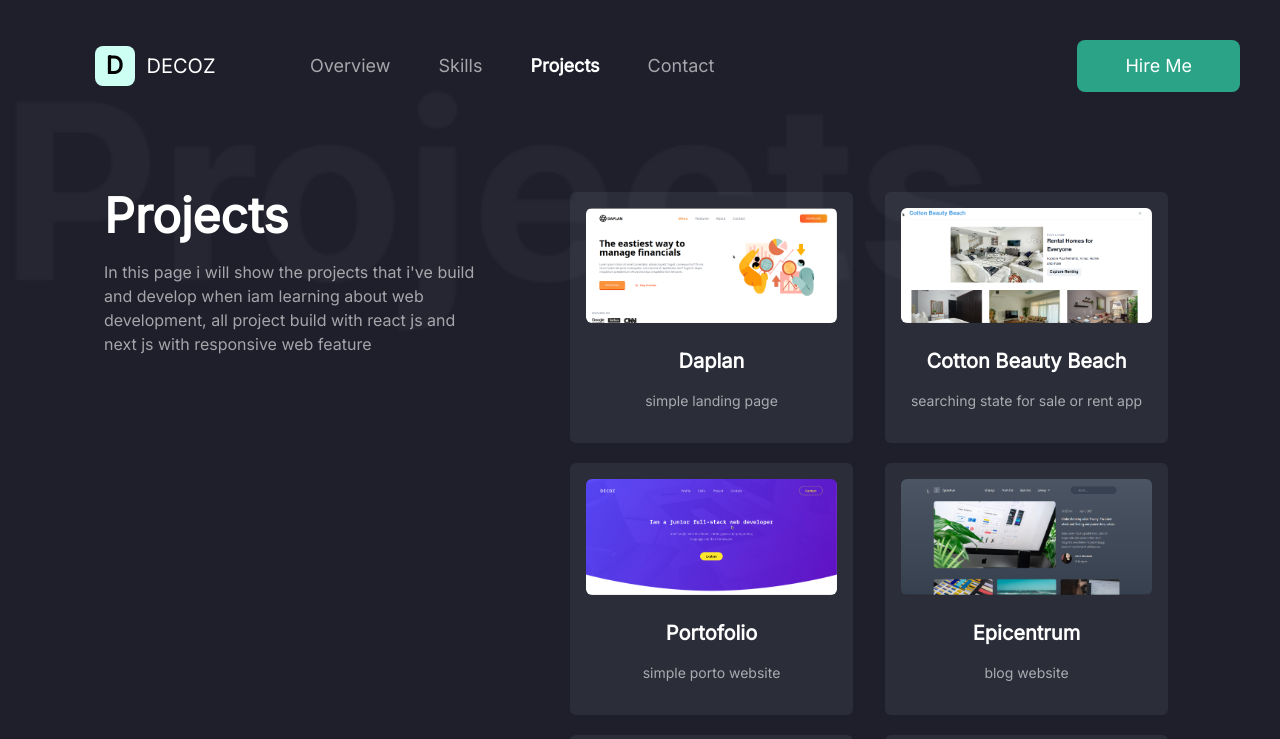
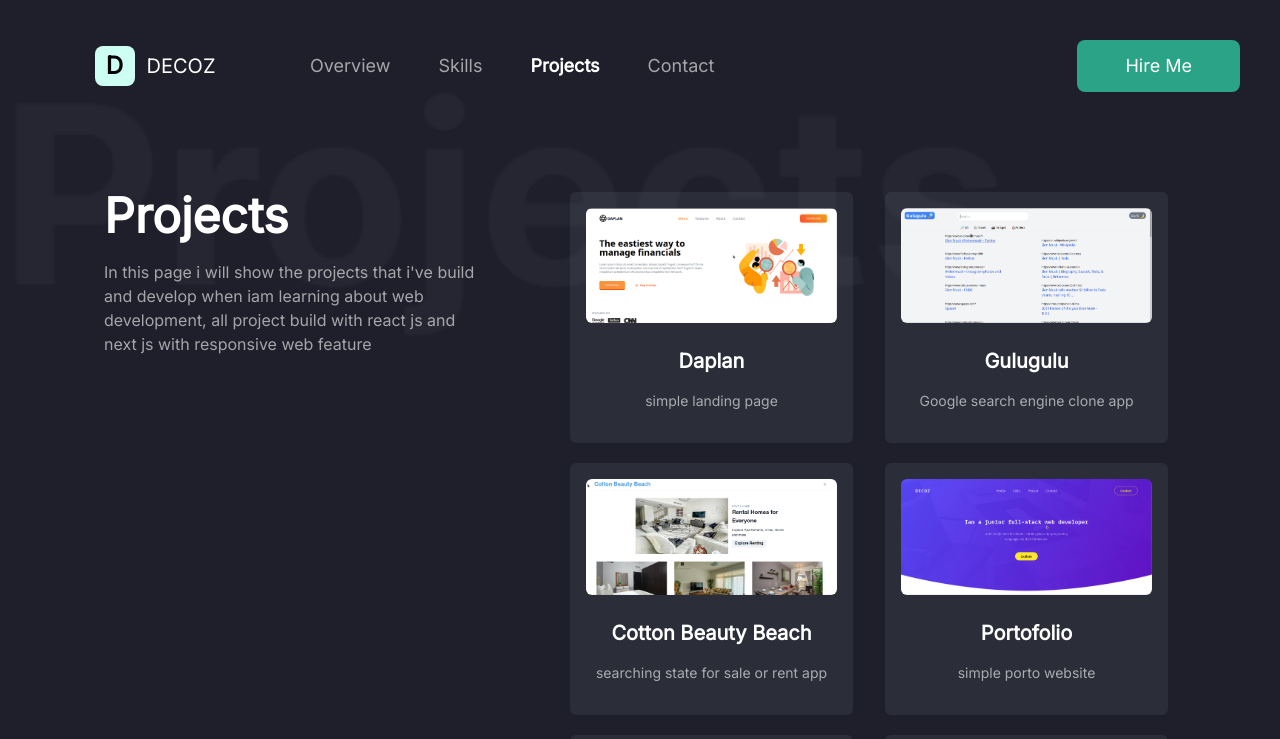
Before and after one commit to decozzfx/Portofolio-site-02, a Next.js app: page /projects in a window 1280 px wide. Shown: the top 739 px of the page. Built offline with nearby package versions, Linux system fonts and the light colour scheme.

Commit message:
add new project : gulugulu - google clone app

```diff
--- a/components/Projects.js
+++ b/components/Projects.js
@@ -21,6 +21,14 @@ const Projects = () => {
             img="/daplan.png"
             title="Daplan"
             desc="simple landing page"
+          />
+        </div>
+        <div className="md:w-6/12 mt-5">
+          <ProjectCard
+            link="https://gulugulu-search.netlify.app/"
+            img="/gulugulu-google-clone.png"
+            title="Gulugulu"
+            desc="Google search engine clone app"
           />
         </div>
         <div className="md:w-6/12 mt-5">
--- a/package.json
+++ b/package.json
@@ -12,6 +12,8 @@
     "next": "latest",
     "react": "^17.0.2",
     "react-dom": "^17.0.2",
+    "react-progressive-image-loading": "^3.0.3",
+    "sharp": "^0.29.3",
     "vercel": "^23.1.2"
   },
   "devDependencies": {
```
Also changed, not shown: public/gulugulu-google-clone.png (added), 1 other file (tests, documents, lock files or other folders).
